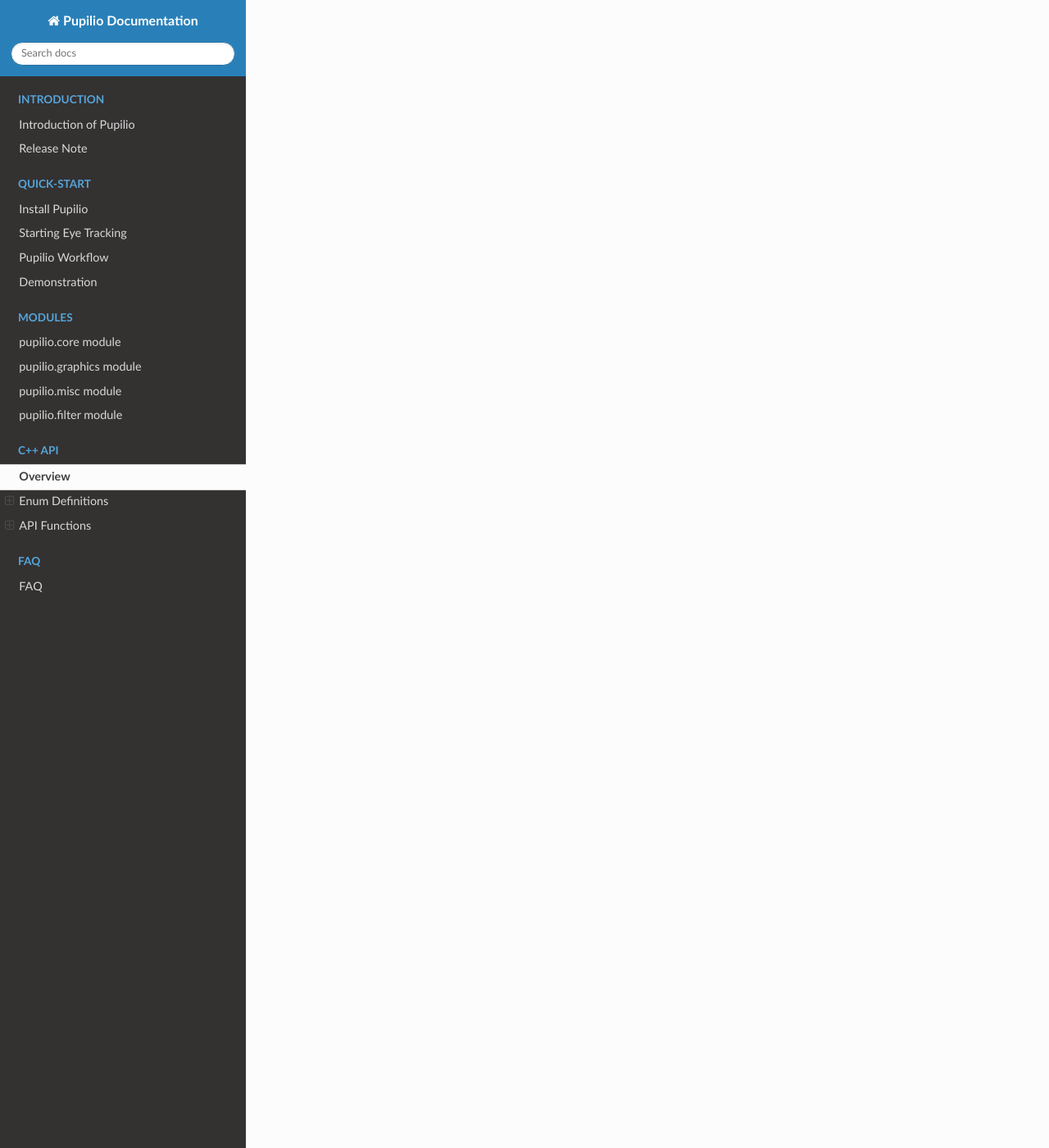
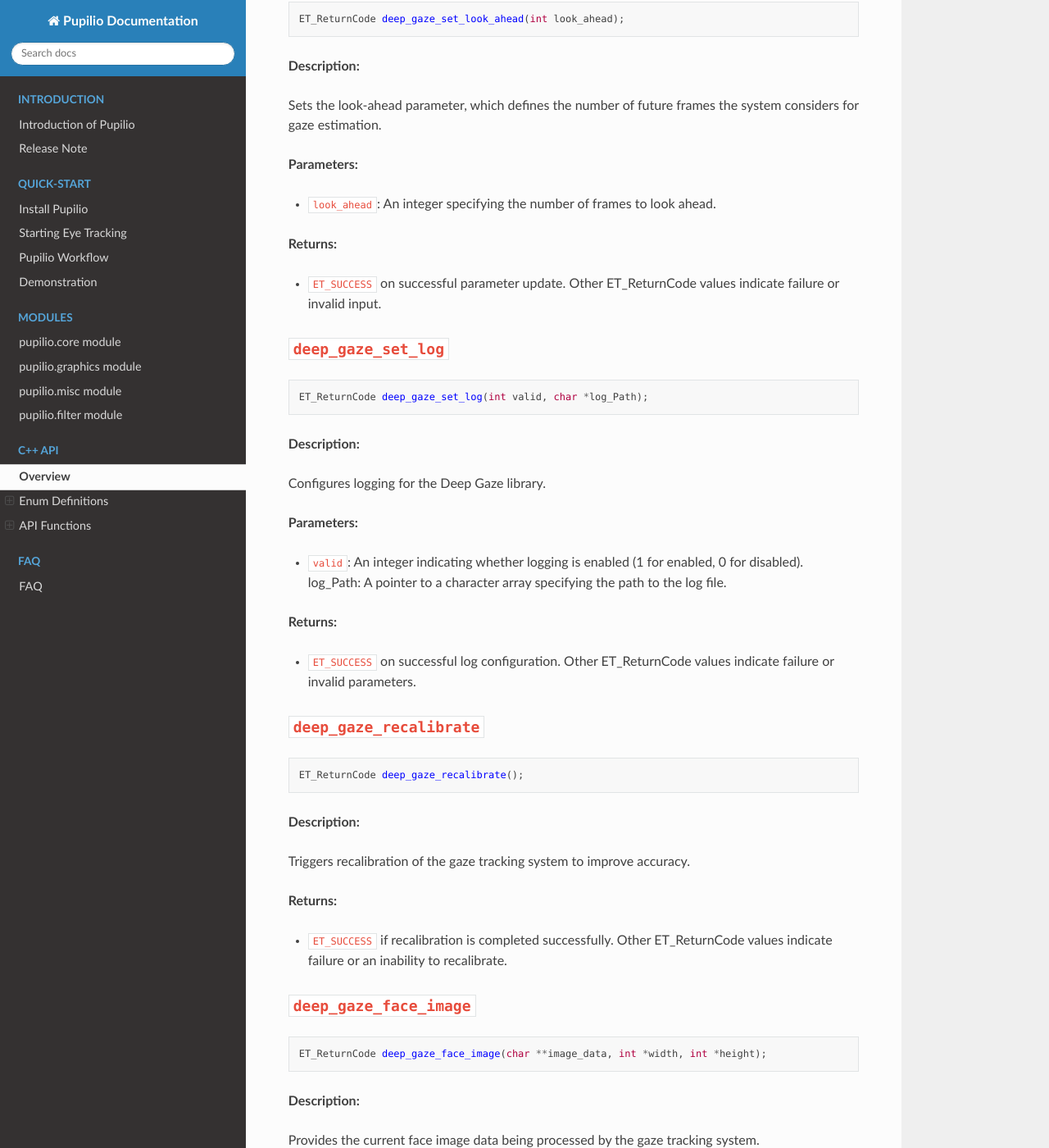
Before and after one commit to GanchengZhu/Pupilio, a Sphinx documentation site: the page built from docs/c_plus_plus_api.md, in a window 1280 px wide and 1400 px high, scrolled down 4842 px. Shown: the whole window at 82% size. Built offline with Sphinx 7.4.7 and the Read the Docs theme 3.1.0, drawn with Linux system fonts in a browser that asks for light colours; some of the changed text lies outside the part shown.

Commit message:
update docs

````diff
--- a/docs/c_plus_plus_api.md
+++ b/docs/c_plus_plus_api.md
@@ -191,3 +191,115 @@
 
 +   `ET_SUCCESS` on successful release.
 +   Other `ET_ReturnCode` values indicate failure or special conditions.
+
+## `deep_gaze_get_version`
+
+```cpp
+const char *deep_gaze_get_version();
+```
+
+**Description:**
+
+Retrieves the version information of the Deep Gaze library.
+
+**Returns:**
+
++   A const char* representing the version string of the library.
+
+## `deep_gaze_set_look_ahead`
+
+```cpp
+ET_ReturnCode deep_gaze_set_look_ahead(int look_ahead);
+```
+
+**Description:**
+
+Sets the look-ahead parameter, which defines the number of future frames the system considers for gaze estimation.
+
+**Parameters:**
+
++   `look_ahead`: An integer specifying the number of frames to look ahead.
+
+**Returns:**
+
++   `ET_SUCCESS` on successful parameter update. Other ET_ReturnCode values indicate failure or invalid input.
+
+## `deep_gaze_set_log`
+
+```cpp
+ET_ReturnCode deep_gaze_set_log(int valid, char *log_Path);
+```
+
+**Description:**
+
+Configures logging for the Deep Gaze library.
+
+**Parameters:**
+
++   `valid`: An integer indicating whether logging is enabled (1 for enabled, 0 for disabled).
+log_Path: A pointer to a character array specifying the path to the log file.
+
+**Returns:**
+
++   `ET_SUCCESS` on successful log configuration.
+Other ET_ReturnCode values indicate failure or invalid parameters.
+
+
+## `deep_gaze_recalibrate`
+
+```cpp
+ET_ReturnCode deep_gaze_recalibrate();
+```
+
+**Description:**
+
+Triggers recalibration of the gaze tracking system to improve accuracy.
+
+**Returns:**
+
++   `ET_SUCCESS` if recalibration is completed successfully.
+Other ET_ReturnCode values indicate failure or an inability to recalibrate.
+
+## `deep_gaze_face_image`
+
+```cpp
+ET_ReturnCode deep_gaze_face_image(char **image_data, int *width, int *height);
+```
+
+**Description:**
+
+Provides the current face image data being processed by the gaze tracking system.
+
+**Parameters:**
+
++   `image_data`: A double pointer to hold the address of the image data buffer.
+width: A pointer to an integer to store the width of the image.
+height: A pointer to an integer to store the height of the image.
+Returns:
+
+**Returns:**
+
++   `ET_SUCCESS` on successful retrieval of face image data.
+Other ET_ReturnCode values indicate failure or lack of image data.
+
+
+## `deep_gaze_set_cali_mode`
+
+```cpp
+ET_ReturnCode deep_gaze_set_cali_mode(int mode, float *cali_points);
+```
+
+**Description:**
+
+Sets the calibration mode and points for gaze tracking.
+
+**Parameters:**
+
++   `mode`: An integer representing the calibration mode.
+cali_points: A pointer to an array of floats representing calibration points.
+Returns:
+
+**Returns:**
+
++   `ET_SUCCESS` on successful calibration mode configuration.
+Other ET_ReturnCode values indicate failure or invalid input
````
